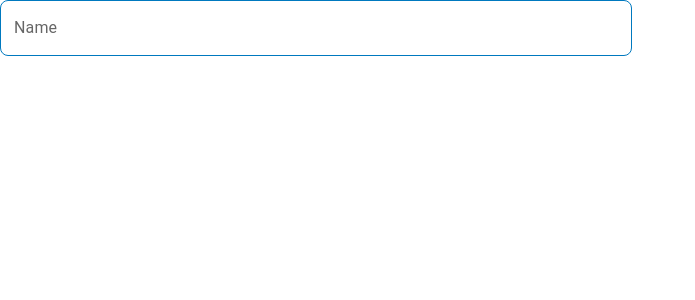
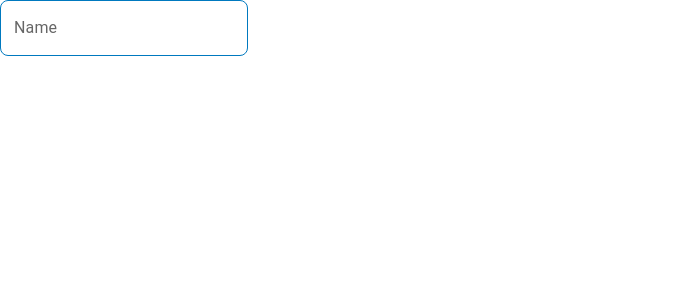
Before and after one commit to peaksoft-school/js6-task-tracker, a React (Create React App) app: page / in a window 1280 px wide. Shown: the top 300 px of the page, without its empty margins (0-695 px from the left). Built offline with nearby package versions, Linux system fonts and the light colour scheme.

Commit message:
input ui component is fixed

```diff
--- a/src/App.js
+++ b/src/App.js
@@ -3,7 +3,7 @@ import Input from "./Components/UI/Input"
 function App() {
    return (
       <div>
-         <Input label="Name" type="password" />
+         <Input label="Name" />
       </div>
    )
 }
--- a/src/Components/UI/Input.jsx
+++ b/src/Components/UI/Input.jsx
@@ -1,7 +1,6 @@
 import * as React from "react"
 import { styled } from "@mui/material/styles"
 
-import Box from "@mui/material/Box"
 import TextField from "@mui/material/TextField"
 
 const CssTextField = styled(TextField)({
@@ -28,25 +27,12 @@ const CssTextField = styled(TextField)({
 })
 
 export default function Input({ label, type, ...other }) {
-   const [state, setState] = React.useState("")
    return (
-      <Box
-         component="form"
-         noValidate
-         sx={{
-            display: "grid",
-            gridTemplateColumns: { sm: "1fr 1fr" },
-            gap: 2,
-         }}
-      >
       <CssTextField
-            onChange={(e) => setState(e.target.value)}
-            error={state.length > 10}
          {...other}
          label={label}
          type={type}
          id="custom-css-outlined-input"
       />
-      </Box>
    )
 }
```
Lines whose indentation alone changed are shown as unchanged.
